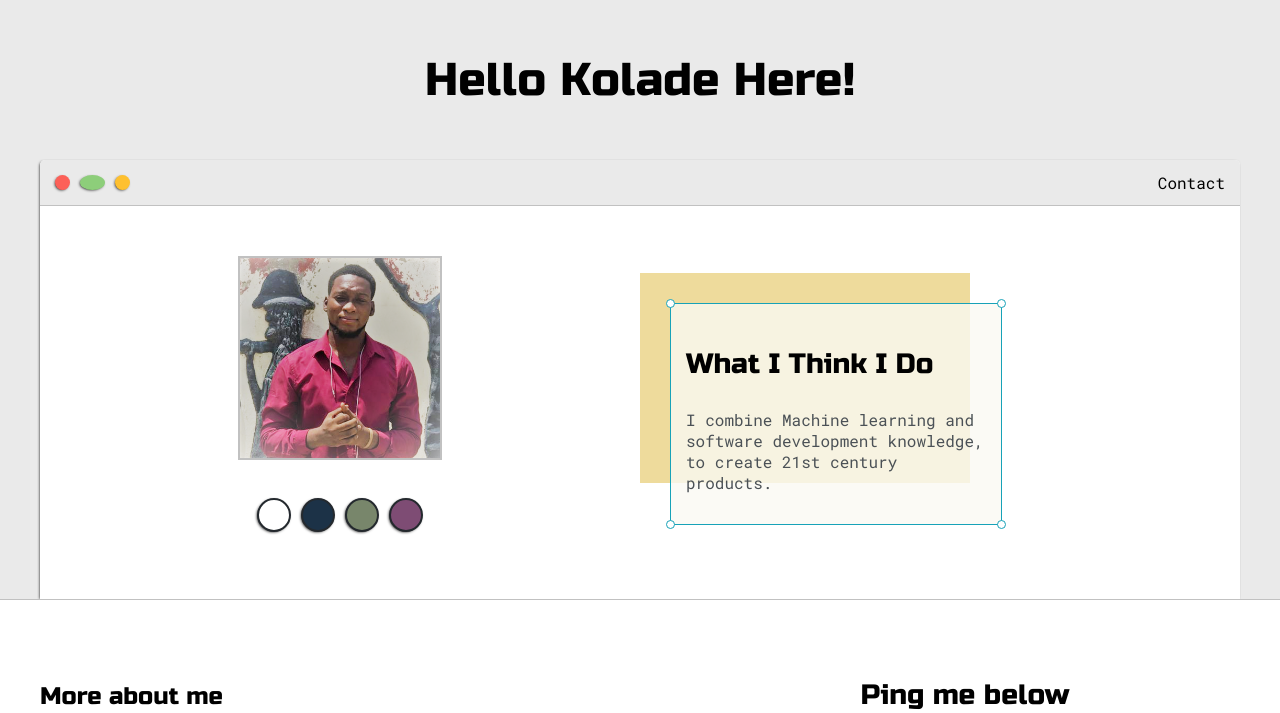
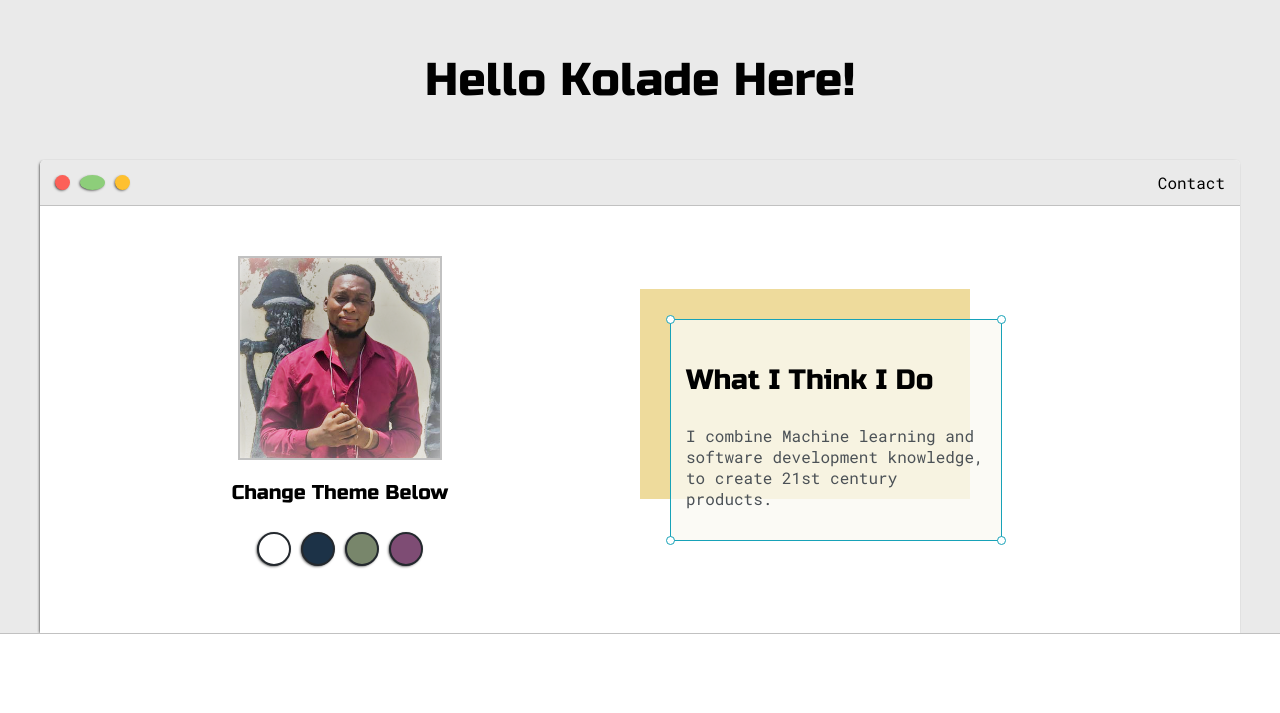
Before and after one commit to Allaye/portfolio, a Flask app: page / in a window 1280 px wide. Shown: the top 713 px of the page. Run offline with Flask 2, Linux system fonts and the light colour scheme.

Commit message:
added some fix

```diff
--- a/templates/index.html
+++ b/templates/index.html
@@ -34,7 +34,7 @@
 
                 <div class="left-column">
                     <img id="profile-pic" src="{{url_for('static', filename='images/k3.png')}}">
-                    <h5 style="text-align: center; line-height:0;"></h5>
+                    <h5 style="text-align: center; line-height:0;">Change Theme Below</h5>
 
                     <div id="theme-options-wrapper">
                         <div data-mode="light" id="light" class="theme-dot"></div>
```
